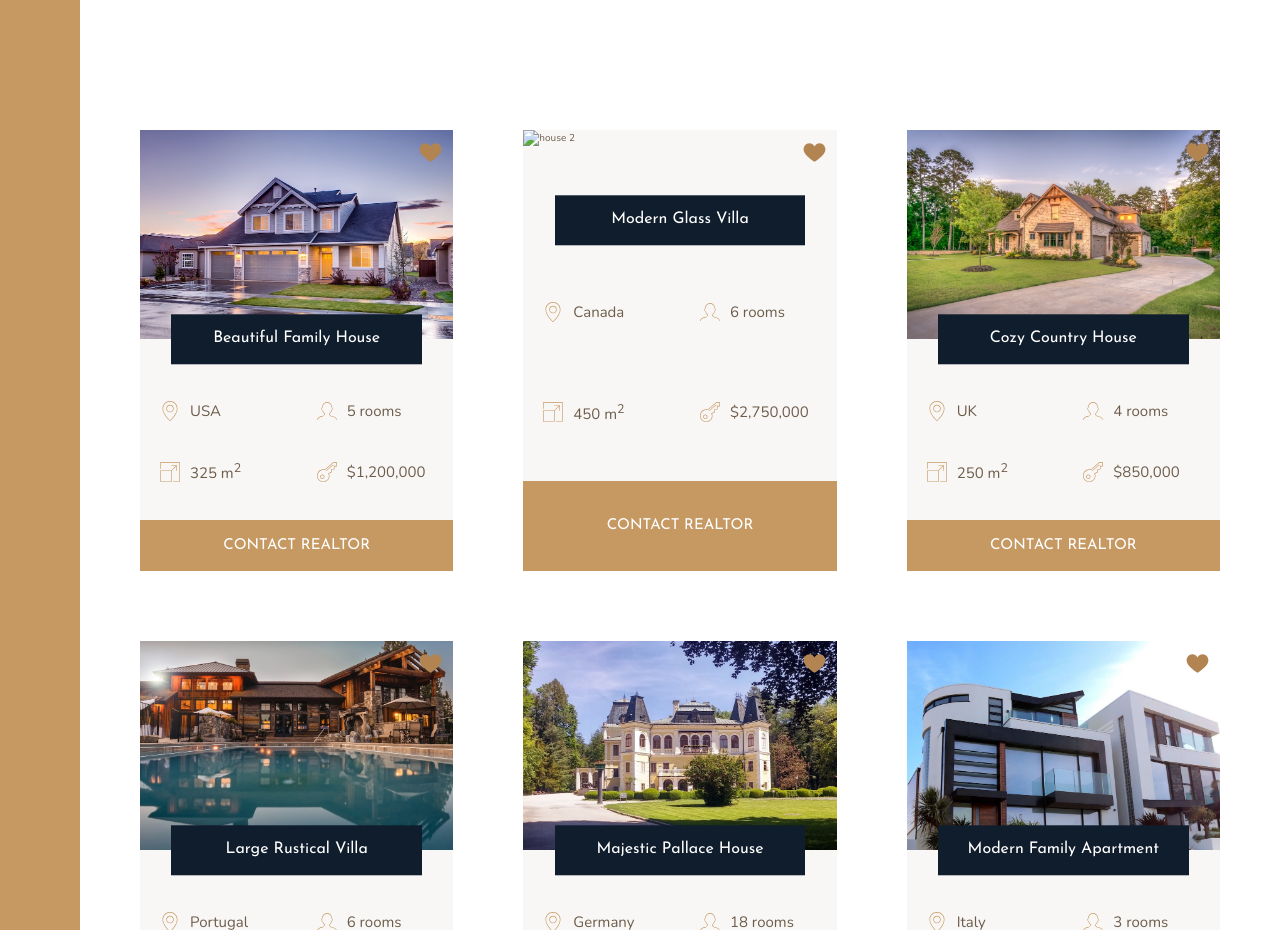
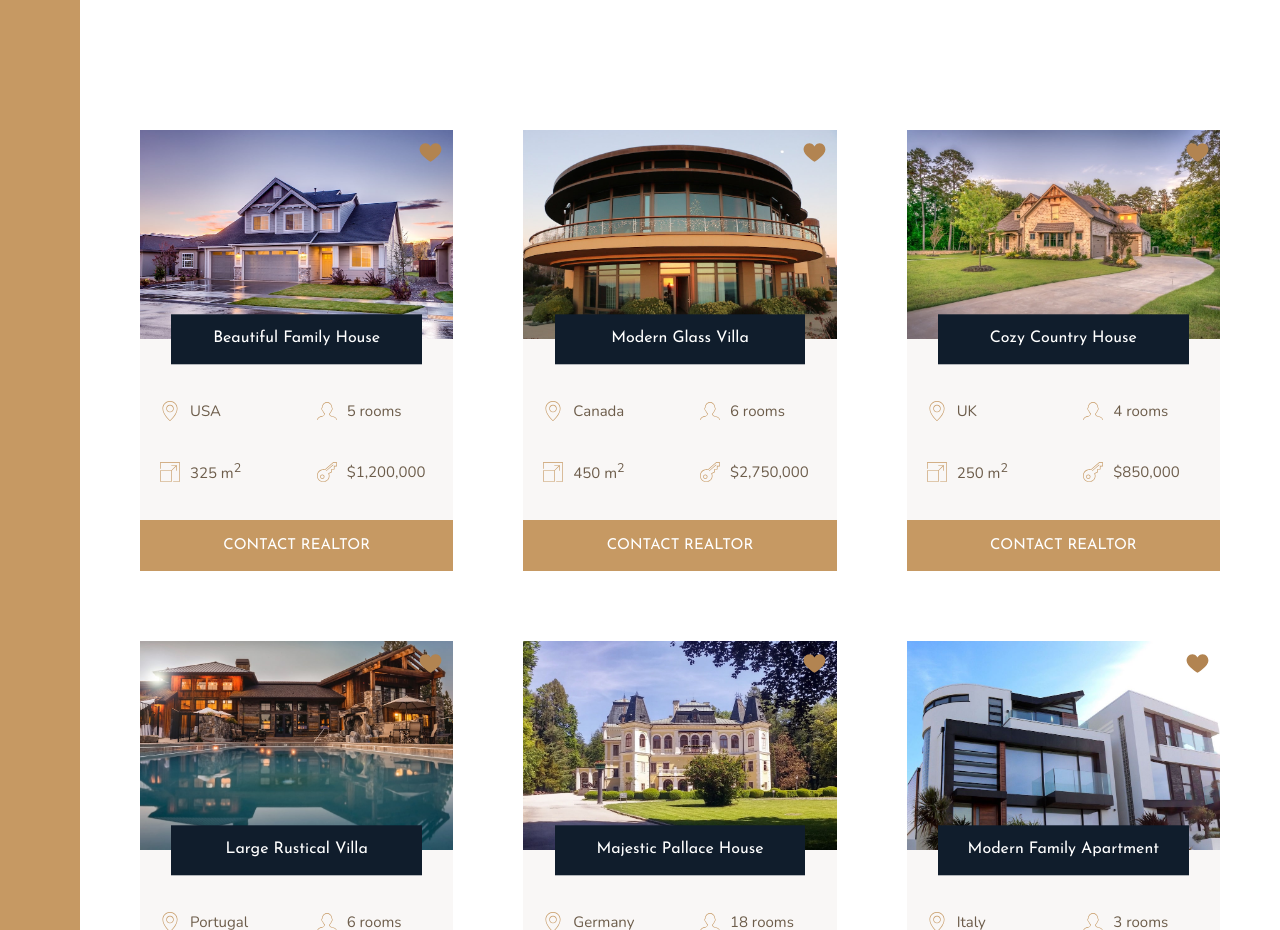
Before and after one commit to Naimul-Islam-Siam/Nexter, a website: page index.html in a window 1280 px wide. Shown: the part 1840-2770 px from the top of the page. Drawn offline with nearby package versions, Linux system fonts and the light colour scheme.

```diff
--- a/index.html
+++ b/index.html
@@ -176,7 +176,7 @@
         </div>
 
         <div class="home">
-            <img src=img/house-2.jpeg" loading="lazy" alt="house 2" class="home__img">
+            <img src="img/house-2.jpeg" loading="lazy" alt="house 2" class="home__img">
             <svg class="home__like">
                 <use xlink:href="img/sprite.svg#icon-heart-full"></use>
             </svg>
```
